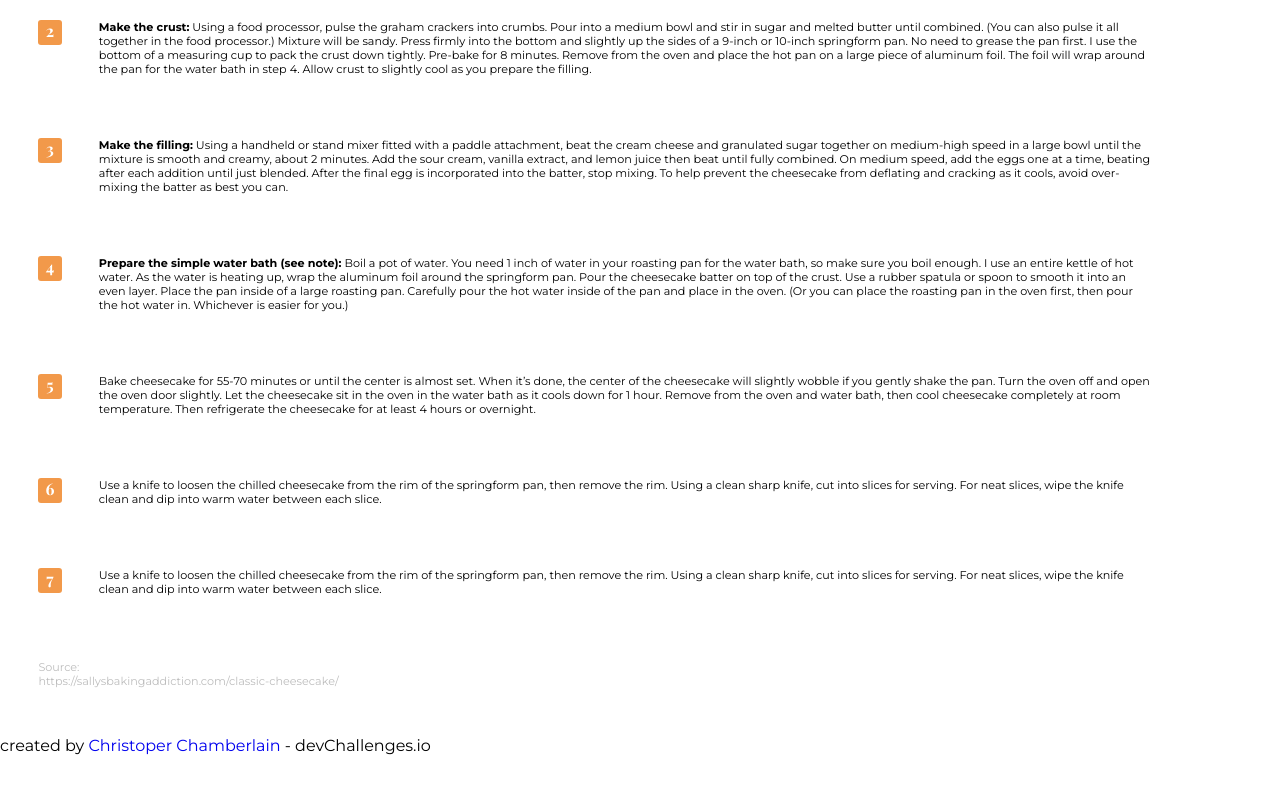
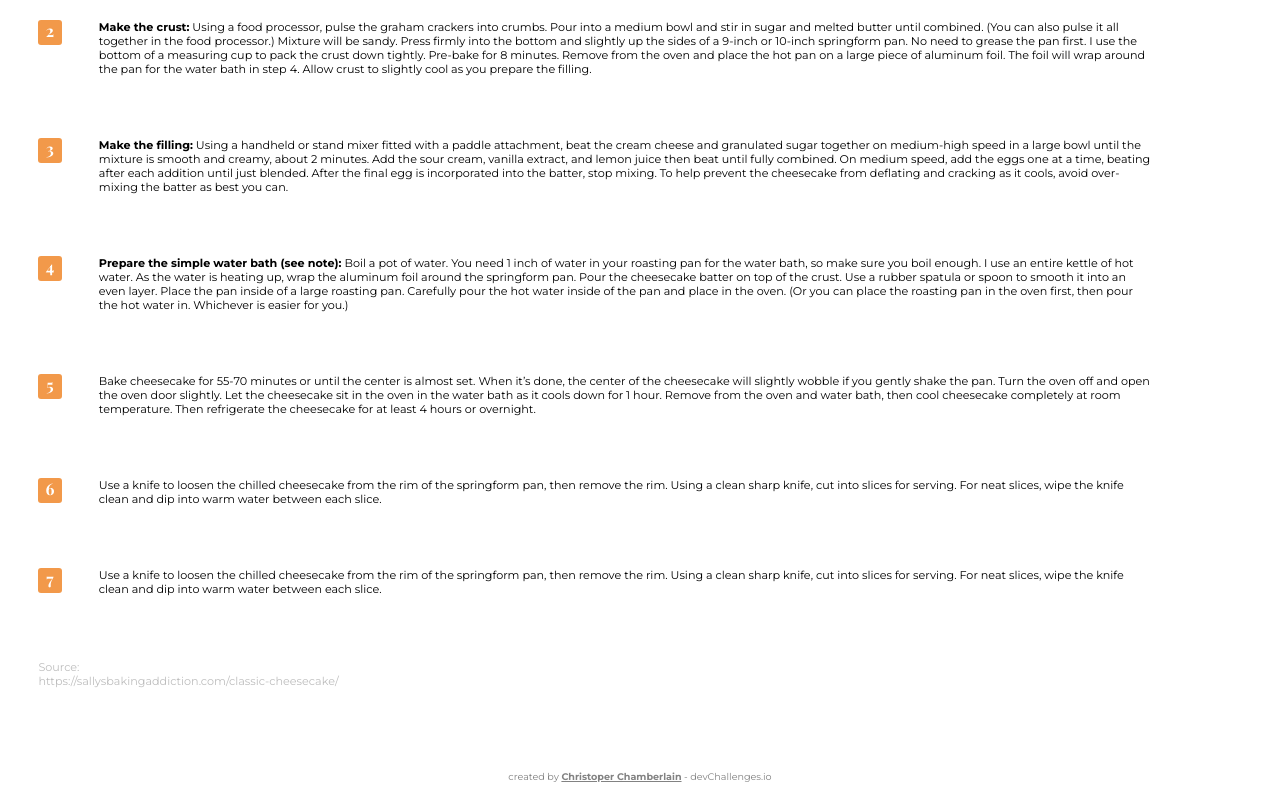
Before and after one commit to AkaraTawng/recipe-blog-challenge-dev-io, a plain HTML site: page index.html in a window 1280 px wide. Shown: the part 1601-2401 px from the top of the page. Before the commit the page ends 2356 px from the top, so only its background shows below. Drawn offline with nearby package versions, Linux system fonts and the light colour scheme; files that its build step writes are made by us from their sources; a web font is replaced by a local one.

Commit message:
set footer styles

```diff
--- a/scss/layout/_footer.scss
+++ b/scss/layout/_footer.scss
@@ -0,0 +1,16 @@
+footer {
+display: flex;
+justify-content: center;
+align-items: center;
+height: 3rem;
+margin-top: -3rem;
+        p {
+            color: #828282;
+        }
+
+    a {
+        color: #828282;
+        font-weight: 600;
+        text-decoration: underline;
+    }
+}
--- a/scss/layout/_instructions.scss
+++ b/scss/layout/_instructions.scss
@@ -44,6 +44,7 @@
     #source-aside {
             margin-left: 3%;
             margin-top: 5%;
+            margin-bottom: 5%;
             color: #BDBDBD;
         a {
             color: #BDBDBD;
--- a/scss/typography/_fonts.scss
+++ b/scss/typography/_fonts.scss
@@ -103,7 +103,7 @@ body {
 footer {
 
     p {
-
+        font-size: .6rem;
     }
 }
 /** NOTES
```
